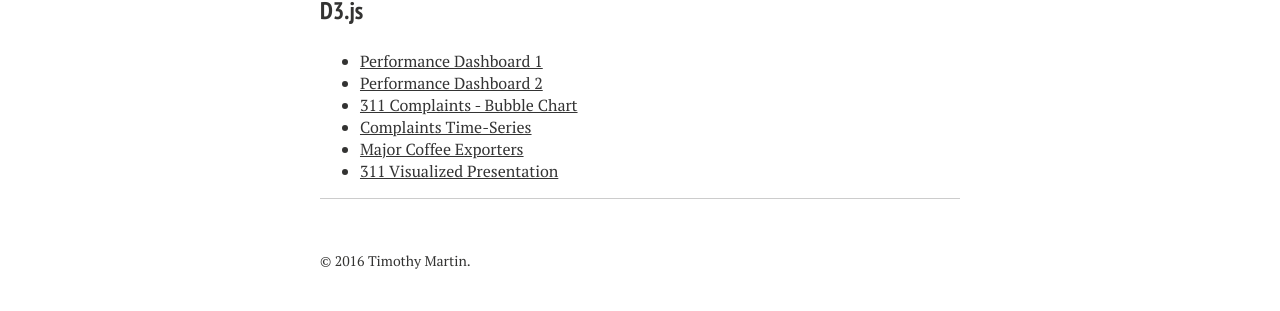
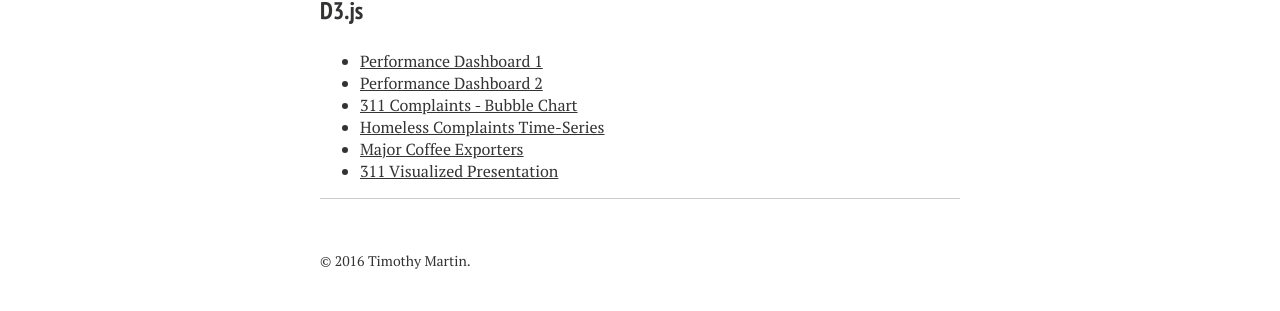
Before and after one commit to timothymartin76/timothymartin76.github.io, a Jekyll site: the page built from index.md, in a window 1280 px wide. Shown: the part 1170-1481 px from the top of the page. Built offline with Jekyll 4.4.1, drawn with Linux system fonts in a browser that asks for light colours; nearby versions of some CDN libraries.

Commit message:
Update index.md

```diff
--- a/index.md
+++ b/index.md
@@ -39,6 +39,6 @@
 * <a href="http://timothymartin76.github.io/Performance_Dashboard_2/" target="_blank">Performance Dashboard 1</a>
 * <a href="http://timothymartin76.github.io/Dashboard-D3/" target="_blank">Performance Dashboard 2</a>
 * <a href="http://nyc311bi.github.io/SR_Bubble/" target="_blank">311 Complaints - Bubble Chart</a>
-* <a href="http://timothymartin76.github.io/311_Homeless_Encampments/" target="_blank">Complaints Time-Series</a>
+* <a href="http://timothymartin76.github.io/311_Homeless_Encampments/Aug2016" target="_blank">Homeless Complaints Time-Series</a>
 * <a href="http://timothymartin76.github.io/SS_LastMin/examples/coffee" target="_blank">Major Coffee Exporters</a>
 * <a href="http://timothymartin76.github.io/Visualized_Draft" target="_blank">311 Visualized Presentation</a>
```
